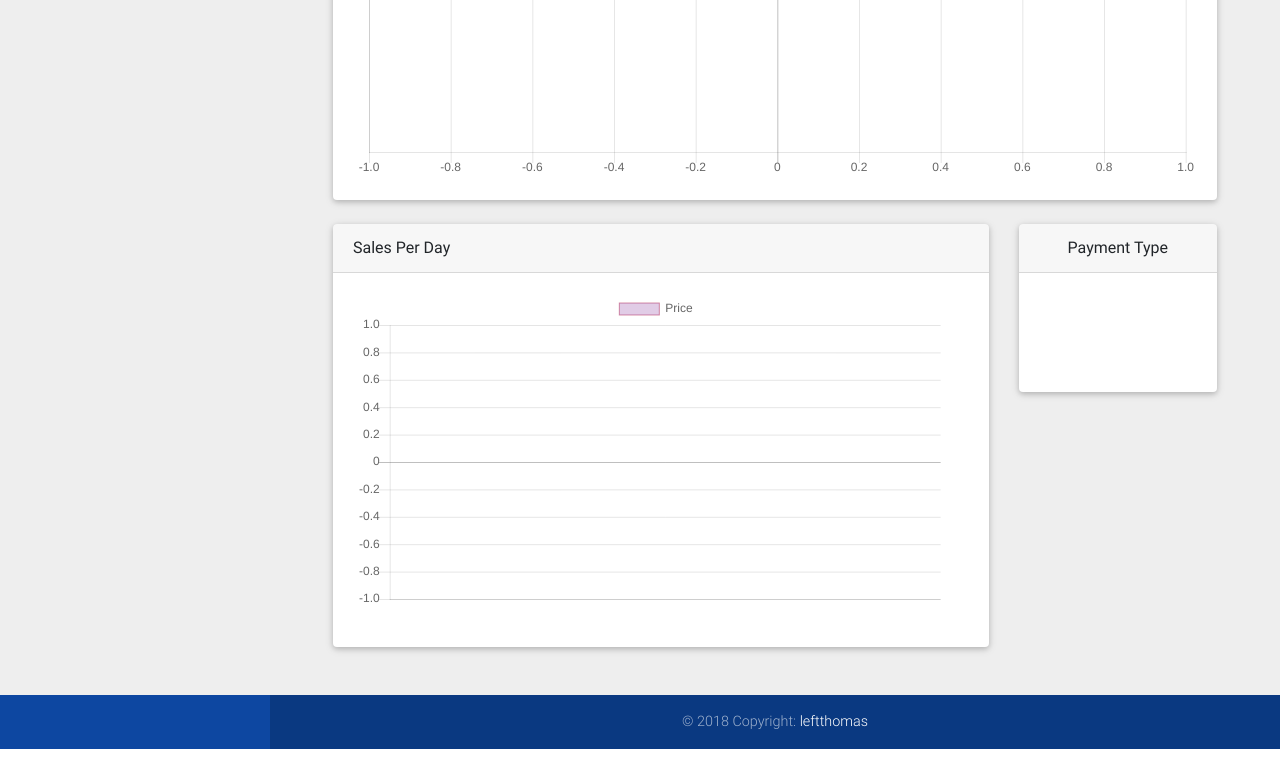
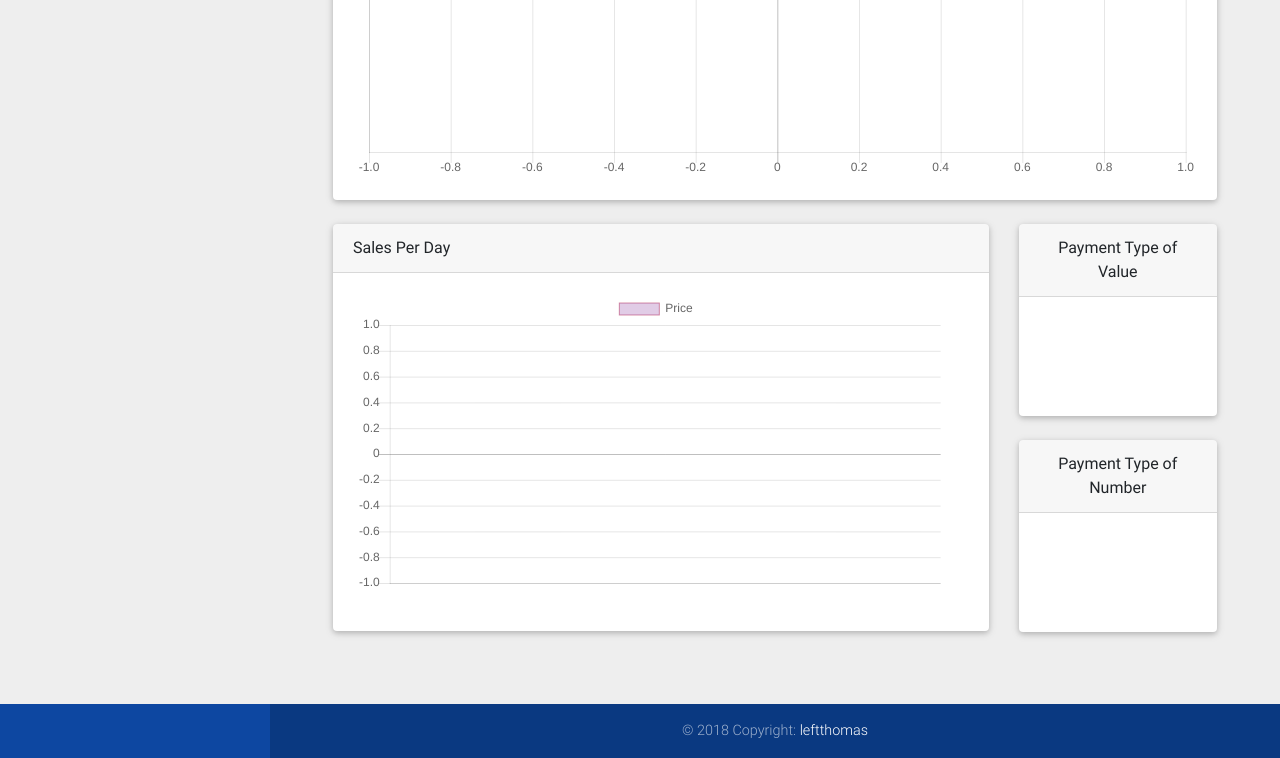
Before and after one commit to leftthomas/Olist, a Flask app: template templates/dashboard.html in a window 1280 px wide. Shown: the part 1176-1934 px from the top of the page. Run offline with Flask 2, Linux system fonts and the light colour scheme; the template is opened without the code that fills it, so the values that code supplies are empty; parts of the project's set-up code (start-up, migrations or seed data) failed here and were passed over.

Commit message:
fix bug about pie

```diff
--- a/app.py
+++ b/app.py
@@ -45,13 +45,21 @@ def dashboard():
     avg_score_per_category['review_score_mean'] = avg_score_per_category['review_score_mean'].apply(
         lambda x: float('%.2f' % x))
 
-    payments_values = payments[['order_id', 'payment_type']].drop_duplicates()
-    payments_values = payments_values.groupby('payment_type', as_index=False).agg({'order_id': ['count']})
-    payments_values.columns = ['payment_type', 'payment_type_count']
+    payments_values = payments[['payment_type', 'payment_value']].groupby('payment_type', as_index=False).sum()
+    payments_values['payment_value'] = (
+                payments_values['payment_value'] / payments_values['payment_value'].sum()).apply(
+        lambda x: float('%.2f' % x))
     payments_values['payment_type'] = payments_values['payment_type'].apply(lambda x: x.replace('_', ' '))
+
+    payments_numbers = payments[['order_id', 'payment_type']].drop_duplicates()
+    payments_numbers = payments_numbers.groupby('payment_type', as_index=False).agg({'order_id': ['count']})
+    payments_numbers.columns = ['payment_type', 'payment_type_count']
+    payments_numbers['payment_type_count'] = (payments_numbers['payment_type_count'] / payments_numbers[
+        'payment_type_count'].sum()).apply(lambda x: float('%.2f' % x))
+    payments_numbers['payment_type'] = payments_numbers['payment_type'].apply(lambda x: x.replace('_', ' '))
     return render_template('dashboard.html', sales_per_purchase_date=sales_per_purchase_date,
-                           sales_per_purchase_week=sales_per_purchase_week,
-                           avg_score_per_category=avg_score_per_category, payments_values=payments_values)
+                           sales_per_purchase_week=sales_per_purchase_week, payments_values=payments_values,
+                           avg_score_per_category=avg_score_per_category, payments_numbers=payments_numbers)
 
 
 @app.route('/orders')
--- a/templates/dashboard.html
+++ b/templates/dashboard.html
@@ -224,7 +224,7 @@
                             </div>
                         </div>
 
-                        <canvas id="sales_dayChart" style="display: block" width="774" height="420"
+                        <canvas id="sales_dayChart" style="display: block" width="774" height="400"
                                 class="chartjs-render-monitor"></canvas>
                     </div>
 
@@ -238,11 +238,11 @@
             <div class="col-md-3 mb-4">
 
                 <!--Card-->
-                <div class="card">
+                <div class="card mb-4">
 
                     <!-- Card header -->
                     <div class="card-header text-center">
-                        Payment Type
+                        Payment Type of Value
                     </div>
 
                     <!--Card content-->
@@ -259,7 +259,36 @@
                             </div>
                         </div>
 
-                        <canvas id="paymentChart" style="display: block" width="318"
+                        <canvas id="payment_valueChart" style="display: block" width="318"
+                                height="158" class="chartjs-render-monitor"></canvas>
+                    </div>
+
+                </div>
+                <!--/.Card-->
+
+                <!--Card-->
+                <div class="card mb-4">
+
+                    <!-- Card header -->
+                    <div class="card-header text-center">
+                        Payment Type of Number
+                    </div>
+
+                    <!--Card content-->
+                    <div class="card-body">
+                        <div style="position: absolute; left: 0px; top: 0px; right: 0px; bottom: 0px; overflow: hidden; pointer-events: none; visibility: hidden; z-index: -1;"
+                             class="chartjs-size-monitor">
+                            <div class="chartjs-size-monitor-expand"
+                                 style="position:absolute;left:0;top:0;right:0;bottom:0;overflow:hidden;pointer-events:none;visibility:hidden;z-index:-1;">
+                                <div style="position:absolute;width:1000000px;height:1000000px;left:0;top:0"></div>
+                            </div>
+                            <div class="chartjs-size-monitor-shrink"
+                                 style="position:absolute;left:0;top:0;right:0;bottom:0;overflow:hidden;pointer-events:none;visibility:hidden;z-index:-1;">
+                                <div style="position:absolute;width:200%;height:200%;left:0; top:0"></div>
+                            </div>
+                        </div>
+
+                        <canvas id="payment_numberChart" style="display: block" width="318"
                                 height="158" class="chartjs-render-monitor"></canvas>
                     </div>
 
@@ -305,6 +334,7 @@
 
 <!-- Charts -->
 <script>
+
     //line
     var sales_dayChart_id = document.getElementById("sales_dayChart").getContext('2d');
     var sales_dayChart = new Chart(sales_dayChart_id, {
@@ -506,14 +536,33 @@
     });
 
     //pie
-    var paymentChart_id = document.getElementById("paymentChart").getContext('2d');
-    var paymentChart = new Chart(paymentChart_id, {
+    var payment_valueChart_id = document.getElementById("payment_valueChart").getContext('2d');
+    var payment_valueChart = new Chart(payment_valueChart_id, {
         type: 'pie',
         data: {
             labels: [{% for payment_type in payments_values.payment_type.values %} '{{payment_type}}', {% endfor %}],
             datasets: [{
                 data: [
-                    {% for payment_type_count in payments_values.payment_type_count.values %} {{payment_type_count}}, {% endfor %}],
+                    {% for payment_value in payments_values.payment_value.values %} {{payment_value}}, {% endfor %}],
+                backgroundColor: ["#F7464A", "#46BFBD", "#FDB45C", "#949FB1", "#4D5360"],
+                hoverBackgroundColor: ["#FF5A5E", "#5AD3D1", "#FFC870", "#A8B3C5", "#616774"]
+            }]
+        },
+        options: {
+            responsive: true,
+            legend: false
+        }
+    });
+
+    //pie
+    var payment_numberChart_id = document.getElementById("payment_numberChart").getContext('2d');
+    var payment_numberChart = new Chart(payment_numberChart_id, {
+        type: 'pie',
+        data: {
+            labels: [{% for payment_type in payments_numbers.payment_type.values %} '{{payment_type}}', {% endfor %}],
+            datasets: [{
+                data: [
+                    {% for payment_type_count in payments_numbers.payment_type_count.values %} {{payment_type_count}}, {% endfor %}],
                 backgroundColor: ["#F7464A", "#46BFBD", "#FDB45C", "#949FB1", "#4D5360"],
                 hoverBackgroundColor: ["#FF5A5E", "#5AD3D1", "#FFC870", "#A8B3C5", "#616774"]
             }]
```
